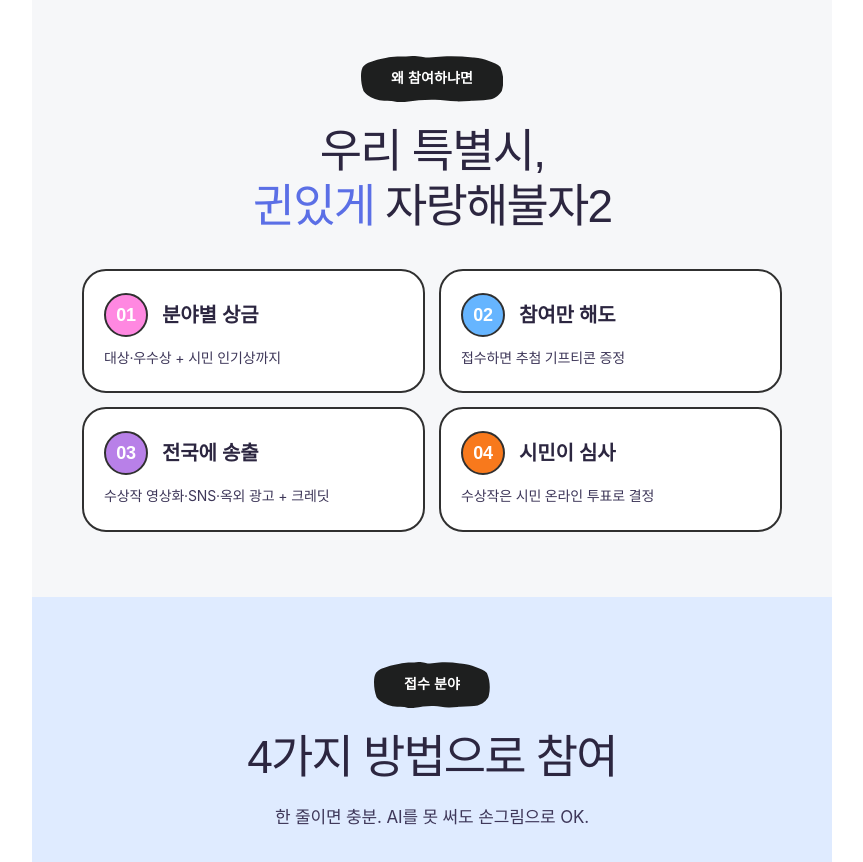
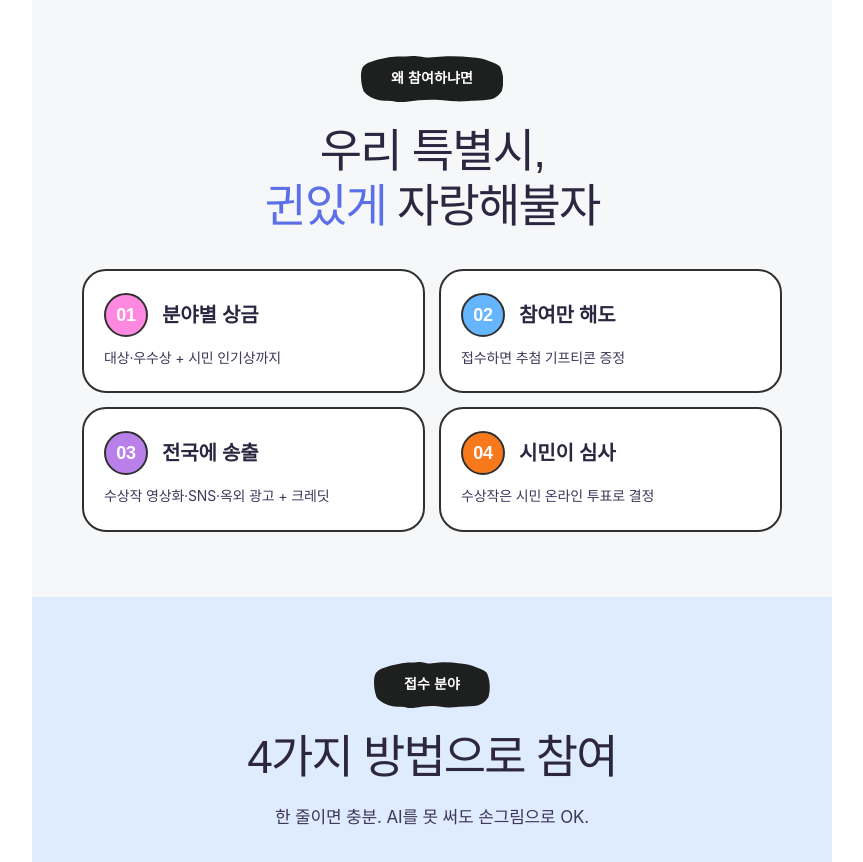
Before and after one commit to leemjay429-eng/modu-test, a plain HTML site: page index.html in a window 1280 px wide. Shown: the part 1280-2142 px from the top of the page, without its empty margins (208-1071 px from the left). Drawn offline with Linux system fonts and the light colour scheme; a web font is replaced by a local one.

Commit message:
Add files via upload

```diff
--- a/index.html
+++ b/index.html
@@ -470,7 +470,7 @@ width="1600" height="1988" alt="모두의광주 · 귄있는 시민 AI 광고제
     <!-- ===================== 참여해야 하는 이유 (ink) ===================== -->
     <section class="kwenad-blk kwenad-ink kwenad-ink-gray">
       <p class="kwenad-eye">왜 참여하냐면</p>
-      <h2 class="kwenad-h2 kwenad-on-ink">우리 특별시,<br><span class="kwenad-hot">귄있게</span> 자랑해불자2</h2>
+      <h2 class="kwenad-h2 kwenad-on-ink">우리 특별시,<br><span class="kwenad-hot">귄있게</span> 자랑해불자</h2>
       <div class="kwenad-reasons">
         <article class="kwenad-rs"><span class="kwenad-rs-n">01</span><p class="kwenad-rs-t">분야별 상금</p><p class="kwenad-rs-d">대상·우수상 + 시민 인기상까지</p></article>
         <article class="kwenad-rs"><span class="kwenad-rs-n">02</span><p class="kwenad-rs-t">참여만 해도</p><p class="kwenad-rs-d">접수하면 추첨 기프티콘 증정</p></article>
```
